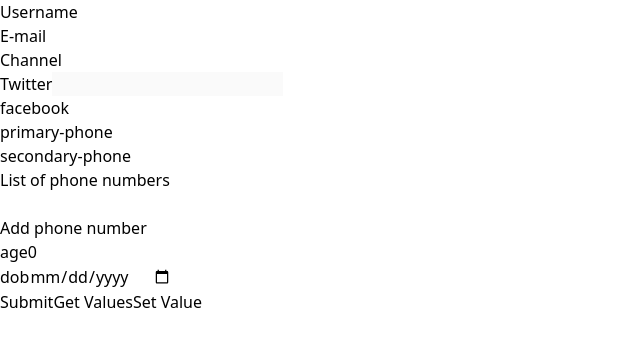
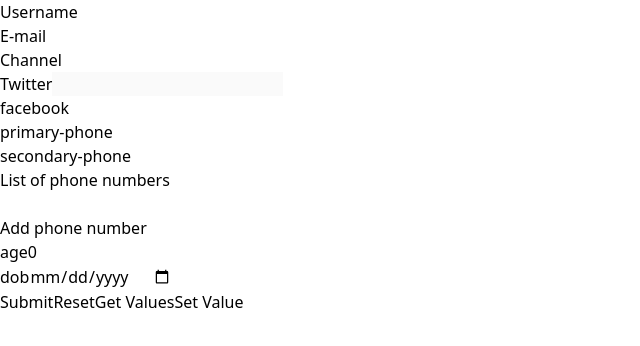
Before and after one commit to bharathkapril/react-hook-form, a React (Vite) app: page / in a window 1280 px wide. Shown: the top 346 px of the page, without its empty margins (0-640 px from the left). Built offline with nearby package versions, Linux system fonts and the light colour scheme.

Commit message:
React Hook Form Tutorial - 25 - Reset Form

```diff
--- a/src/components/YoutubeForm.tsx
+++ b/src/components/YoutubeForm.tsx
@@ -39,6 +39,7 @@ const YoutubeForm = () => {
     watch,
     getValues,
     setValue,
+    reset,
   } = useForm<FormValues>({
     defaultValues: {
       username: "",
@@ -81,6 +82,10 @@ const YoutubeForm = () => {
   //   });
   //   return () => subscription.unsubscribe();
   // }, [watch]);
+
+  useEffect(() => {
+    if (isSubmitSuccessful) reset();
+  }, [isSubmitSuccessful, reset]);
 
   const handleGetValues = () => {
     // console.log("Get Values", getValues())
@@ -242,6 +247,14 @@ const YoutubeForm = () => {
         </button>
         <button
           type="button"
+          onClick={() => reset()}
+          // disabled={!isDirty}
+          className="bg-amber-800 flex px-1 py-2 rounded flex-[1_0_0] disabled:opacity-50 disabled:cursor-not-allowed"
+        >
+          Reset
+        </button>
+        <button
+          type="button"
           onClick={handleGetValues}
           className="bg-orange-600 flex px-1 py-2 rounded flex-[1_0_0]"
         >
```
